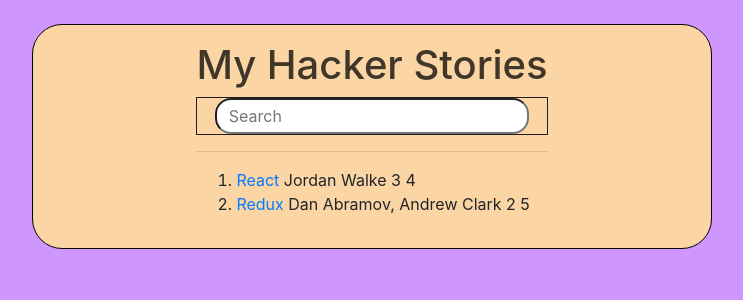
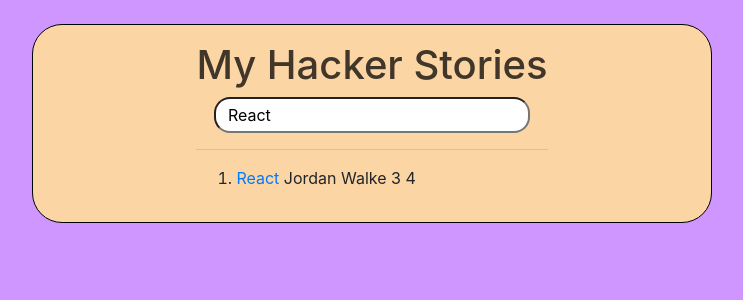
Before and after one commit to chaalelidris/the-road-to-react-book-code-practice, a React (Create React App) app: page / in a window 1280 px wide. Shown: the top 300 px of the page, without its empty margins (268-1011 px from the left). Built offline with nearby package versions, Linux system fonts and the light colour scheme.

Commit message:
React controoled components

```diff
--- a/src/App.css
+++ b/src/App.css
@@ -15,10 +15,6 @@
     color: #403629;
 }
 
-.search {
-    border: 1px solid #1e1e1e;
-}
-
 .search>input {
     width: 90%;
     display: block;
--- a/src/App.js
+++ b/src/App.js
@@ -1,9 +1,7 @@
 import React from 'react';
 import "./App.css"
-
-
-
-
+import "./components/Search"
+import "./components/List"
 
 
 
@@ -28,9 +26,7 @@
 
   ];
 
-  const [searchTerm, setSearchTerm] = React.useState('');
-
-
+  const [searchTerm, setSearchTerm] = React.useState('React');
   // A
   const handleSearch = event => {
     // C
@@ -41,13 +37,12 @@
 
 
 
-
   return (
     <div className='container content my-4'>
       <div className=''>
         <h1>My Hacker Stories</h1>
 
-        <Search onSearch={handleSearch} />
+        <Search search={searchTerm} onSearch={handleSearch} />
 
         <hr />
 
@@ -59,6 +54,19 @@
   );
 }
 
+
+// Search component
+const Search = props => {
+
+
+  return (
+    <div className='search'>
+      <input id="search" value={props.search} onChange={props.onSearch} type="text" placeholder='Search' />
+
+
+    </div>
+  )
+}
 
 
 // List component
@@ -76,24 +84,4 @@
     )}
   </ol>
 )
-
-
-// Search component
-const Search = props => {
-
-
-  return (
-    <div className='search'>
-      <input id="search" onChange={props.onSearch} type="text" placeholder='Search' />
-
-
-    </div>
-  )
-}
-
-
-
-
-
-
 export default App;
--- /dev/null
+++ b/src/components/List.js
@@ -0,0 +1,19 @@
+import React from 'react';
+
+// List component
+const List = props => (
+    <ol>
+        {props.list.map(item =>
+            <li key={item.objectID}>
+                <span>
+                    <a href={item.url}>{item.title} </a>
+                </span>
+                <span>{item.author} </span>
+                <span>{item.num_comments} </span>
+                <span>{item.points} </span>
+            </li>
+        )}
+    </ol>
+)
+
+export default List;
--- /dev/null
+++ b/src/components/Search.js
@@ -0,0 +1,16 @@
+import React from 'react';
+
+// Search component
+const Search = props => {
+
+
+    return (
+        <div className='search'>
+            <input id="search" onChange={props.onSearch} type="text" placeholder='Search' />
+
+
+        </div>
+    )
+}
+
+export default Search;
```
